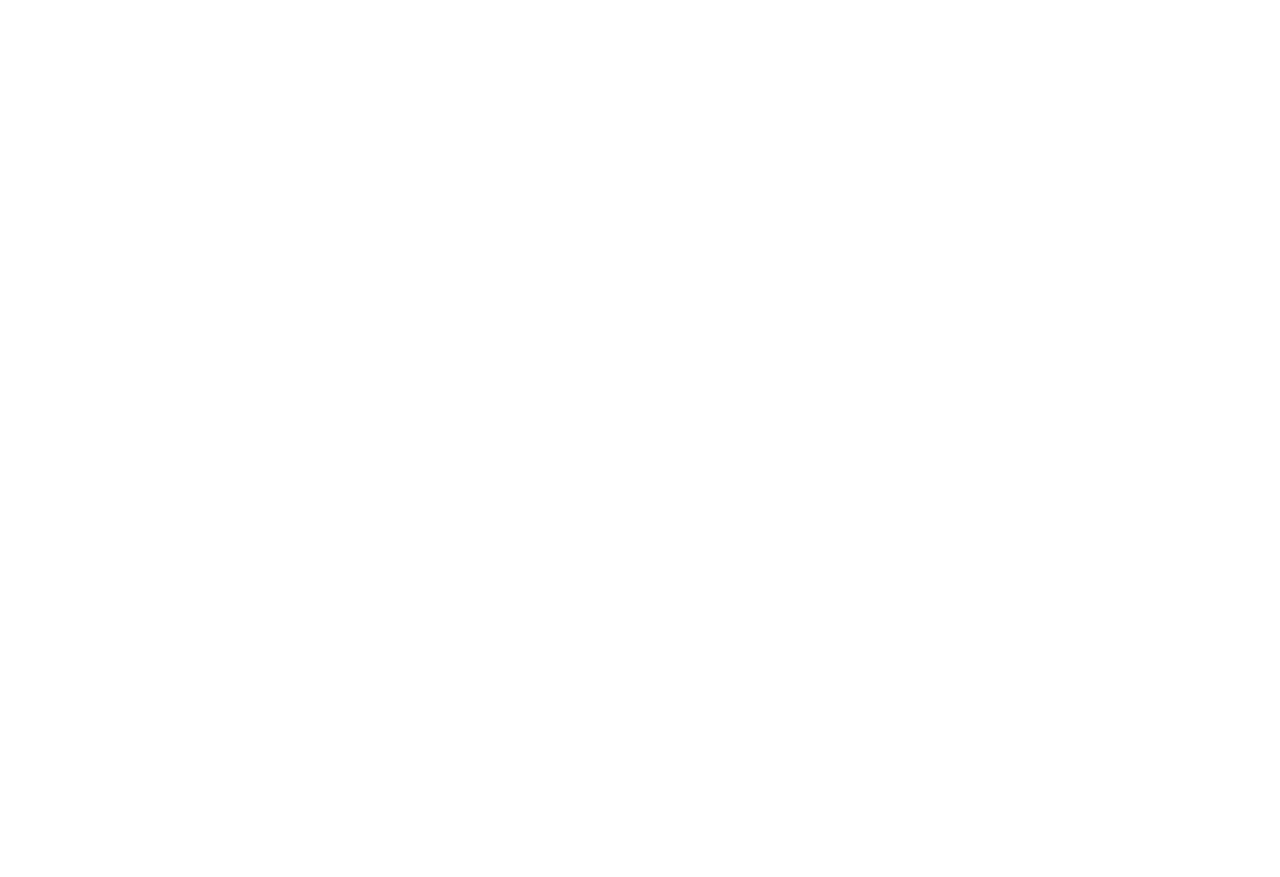
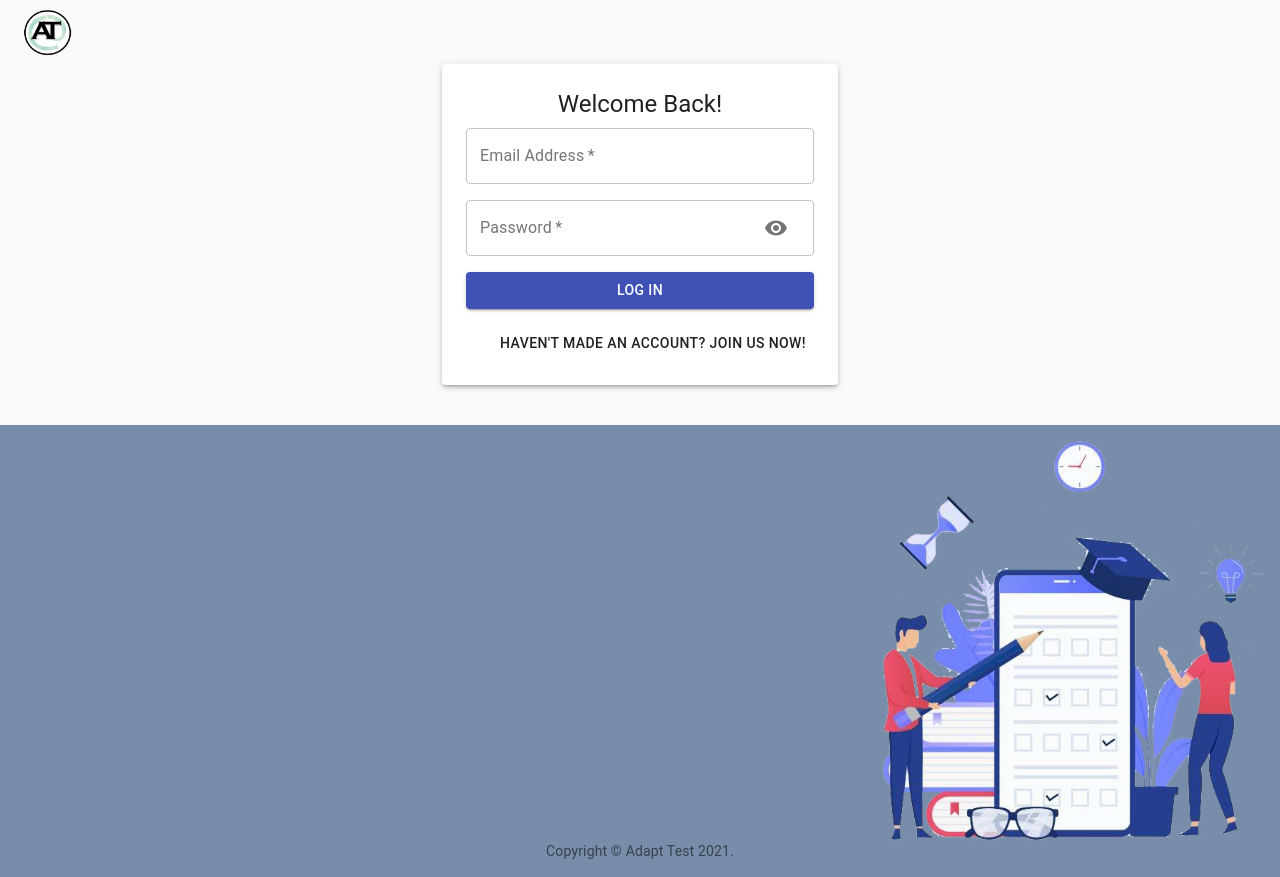
Before and after one commit to ndang247/Adaptive-Testing-SES-2A, a React (Create React App) app in the folder client/: page /login in a window 1280 px wide. Before the commit the page ends 800 px from the top, so only its background shows below. Built offline with nearby package versions, Linux system fonts and the light colour scheme.

Commit message:
Created login and sign up pages
- Added a temporary button to the home page to access login page
- Added the login page and signup pages

TODO:
- Authentication
- Form validation
- Link to database

```diff
--- a/client/src/App.js
+++ b/client/src/App.js
@@ -1,12 +1,16 @@
 import React from "react";
 import { BrowserRouter, Switch, Route } from 'react-router-dom';
+
+// Pages
 import Home from 'src/pages/home/Home';
+import Login from './pages/login/Login';
 
 const App = () => {
   return (
     <BrowserRouter>
       <Switch>
         <Route path="/" exact component={Home} />
+        <Route path="/login" component={Login} />
       </Switch>
     </BrowserRouter>
   );
--- a/client/src/pages/home/Home.js
+++ b/client/src/pages/home/Home.js
@@ -1,5 +1,5 @@
 import React from 'react';
-import { Container } from '@material-ui/core';
+import { Container, Button } from '@material-ui/core';
 import useStyles from './homeStyles';
 import Navbar from 'src/components/navbar/Navbar';
 import Footer from 'src/components/footer/Footer';
@@ -22,6 +22,11 @@
                 <Container className={classes.cardGrid} maxWidth="md">
                     <BodyContent />
                 </Container>
+                <Container color="text.primary" clone>
+                    <Button href="./login" size="medium" color="primary">
+                        Login Page
+                    </Button>
+                </Container>
             </main>
             <div className={footerLayer}></div>
             <Footer />
--- /dev/null
+++ b/client/src/pages/login/Input.js
@@ -0,0 +1,33 @@
+import React from 'react'
+import { TextField, Grid, InputAdornment, IconButton } from '@material-ui/core';
+import Visibility from '@material-ui/icons/Visibility'
+import VisibilityOff from '@material-ui/icons/VisibilityOff'
+
+
+const Input = ({ name, handleChange, label, half, autoFocus, type, handleShowPassword }) => {
+    return (
+        <Grid item xs={12} sm={half ? 6 : 12}>
+            <TextField
+                name="name"
+                onChange={handleChange}
+                variant="outlined"
+                required
+                fullWidth
+                label={label}
+                autoFocus={autoFocus}
+                type={type}
+                InputProps={name === 'password' && { // && does the same thing as 'something' : null in ternary for JS
+                    endAdornment: (
+                        <InputAdornment position="end">
+                            <IconButton onClick={handleShowPassword}>
+                                {type === "password" ? <Visibility /> : <VisibilityOff />}
+                            </IconButton>
+                        </InputAdornment>
+                    )
+                }}
+            />
+        </Grid>
+    )
+}
+
+export default Input
--- /dev/null
+++ b/client/src/pages/login/Login.js
@@ -0,0 +1,60 @@
+import React, { useState } from 'react';
+import { Container, Button, TextField, Typography, Paper, Grid } from '@material-ui/core';
+import useStyles from './loginStyles';
+import Navbar from 'src/components/navbar/Navbar';
+import Footer from 'src/components/footer/Footer';
+import Input from './Input';
+
+const Login = () => {
+    const classes = useStyles();
+    const [isSignedUp, setIsSignedUp] = useState(false);
+    const [showPassword, setShowPassword] = useState(false);
+    const handleShowPassword = () => setShowPassword((prevShowPassword) => !prevShowPassword);
+    const switchForm = () => {
+        setIsSignedUp((prevIsSignedUp) => !prevIsSignedUp);
+    };
+    const handleSubmit = () => {
+    };
+    const handleChange = () => {
+    };
+    return (
+        <React.Fragment>
+            <Navbar />
+            <main>
+                <Container component="main" maxWidth="xs">
+                    <Paper className={classes.paper} elevation={3}>
+                        <Typography variant="h5"> {isSignedUp ? 'Start your Journey Today!' : 'Welcome Back!'} </Typography>
+                        <form className={classes.loginForm} onSubmit={handleSubmit}>
+                            <Grid container spacing={2}>
+                                {
+                                    isSignedUp && (
+                                        <React.Fragment>
+                                            <Input name="firstName" label="First Name" handleChange={handleChange} autoFocus />
+                                            <Input name="firstName" label="First Name" handleChange={handleChange} autoFocus />
+                                        </React.Fragment>
+                                    )
+                                }
+                                <Input name="email" label="Email Address" handleChange={handleChange} type="email" />
+                                <Input name="password" label="Password" handleChange={handleChange} type={showPassword ? "text" : "password"} handleShowPassword={handleShowPassword} />
+                                {isSignedUp && <Input name="confirmPassword" label="Confirm Password" handleChange={handleChange} type="password" />}
+                            </Grid>
+                            <Button type="submit" fullWidth variant="contained" color="primary" className={classes.submitBtn}>
+                                {isSignedUp ? 'Sign Up' : 'Log In'}
+                            </Button>
+                            <Grid container justify="flex-end">
+                                <Grid item>
+                                    <Button onClick={switchForm}>
+                                        {isSignedUp ? 'Already signed up? Sign in instead!' : 'Haven\'t made an account? Join us now!'}
+                                    </Button>
+                                </Grid>
+                            </Grid>
+                        </form>
+                    </Paper>
+                </Container>
+            </main>
+            <Footer />
+        </React.Fragment>
+    );
+}
+
+export default Login
--- /dev/null
+++ b/client/src/pages/login/loginStyles.js
@@ -0,0 +1,20 @@
+import { makeStyles } from '@material-ui/core/styles';
+
+export default makeStyles((theme) => ({
+    paper: {
+        display: 'flex',
+        flexDirection: 'column',
+        alignItems: 'center',
+        padding: theme.spacing(3),
+        marginTop: theme.spacing(8),
+        marginBottom: theme.spacing(5)
+    },
+    loginForm: {
+        width: '100%',
+        marginTop: theme.spacing(1),
+    },
+    submitBtn: {
+        margin: theme.spacing(2, 0, 2),
+        // can someone please change the color to green? I can't figure it out
+    }
+}));
```
Also changed, not shown: 1 other file (tests, documents, lock files or other folders).
